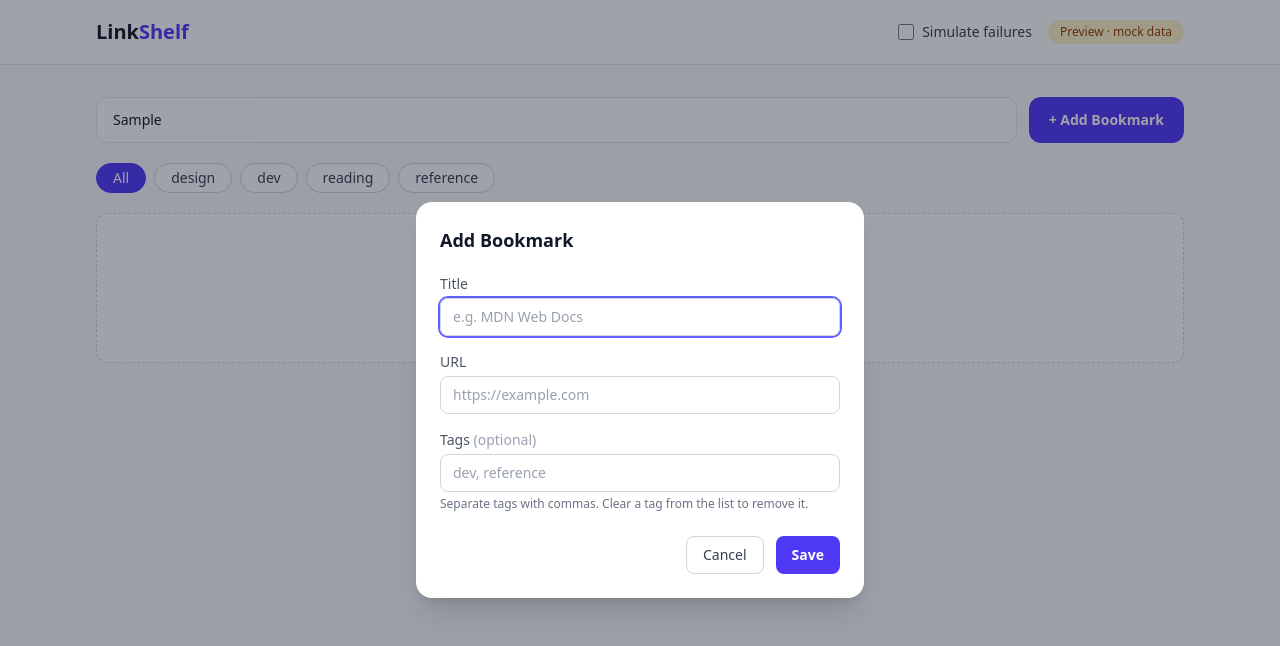
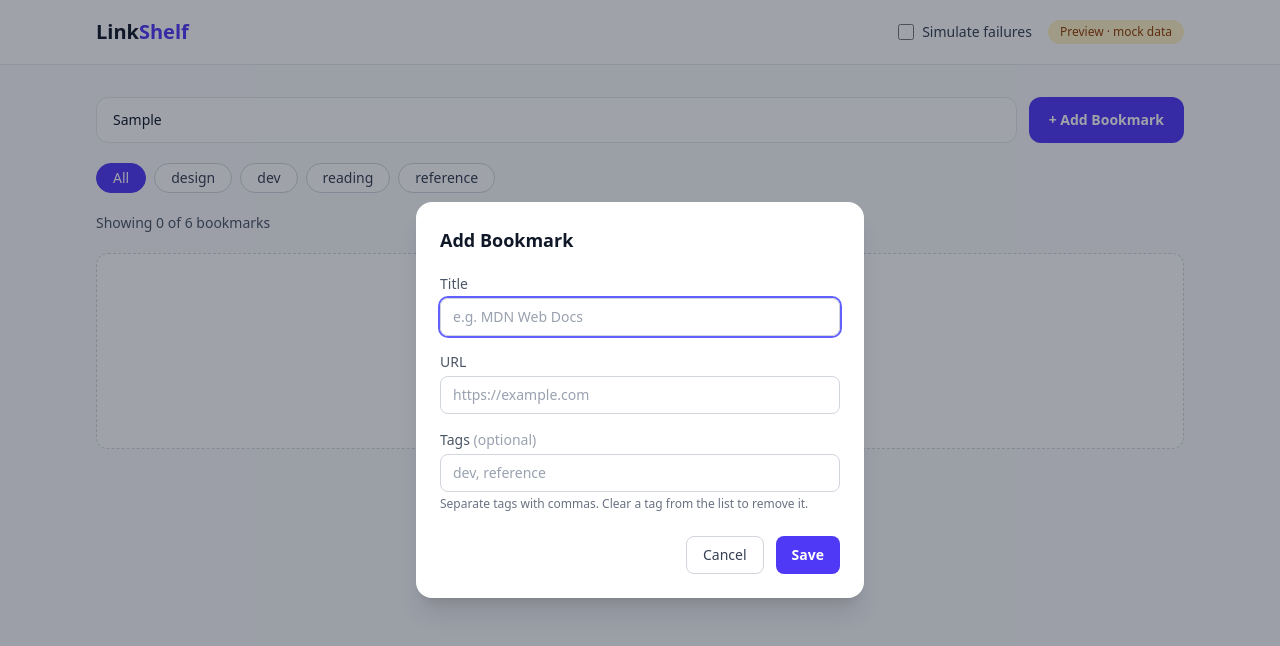
Before and after one commit to Sijia711/linkshelf-p2, a Next.js app: page /bookmark-ui-preview in a window 1280 px wide. Both pictures are taken after typing "Sample" into the empty fields and a click on the button "+ Add Bookmark". Shown: the top 646 px of the page. Built offline with nearby package versions, Linux system fonts and the light colour scheme.

Commit message:
feat(bookmark-ui): show filtered result count and a clear-filters action (refs #7)

```diff
--- a/features/bookmark-ui/BookmarkWorkspace.tsx
+++ b/features/bookmark-ui/BookmarkWorkspace.tsx
@@ -46,6 +46,7 @@ export function BookmarkWorkspace({
 }: BookmarkWorkspaceProps) {
   const searchId = useId();
   const restoringRef = useRef(false);
+  const searchRef = useRef<HTMLInputElement>(null);
 
   const [query, setQuery] = useState("");
   const [activeTag, setActiveTag] = useState<string | null>(null);
@@ -65,6 +66,7 @@ export function BookmarkWorkspace({
   const visible = filterBookmarks(bookmarks, { query, tag: effectiveTag });
   const selected = pruneSelection(selectedIds, visible);
   const emptyState = getEmptyState(bookmarks.length, visible.length);
+  const isFiltered = query.trim() !== "" || effectiveTag !== null;
 
   function clearSelection() {
     setSelectedIds((prev) => (prev.size === 0 ? prev : new Set()));
@@ -78,6 +80,13 @@ export function BookmarkWorkspace({
   function changeTag(tag: string | null) {
     setActiveTag(tag);
     clearSelection();
+  }
+
+  function resetFilters() {
+    setQuery("");
+    setActiveTag(null);
+    clearSelection();
+    searchRef.current?.focus();
   }
 
   function toggleSelected(id: string) {
@@ -148,9 +157,16 @@ export function BookmarkWorkspace({
     }
     if (emptyState === "no-results") {
       return (
-        <p className="rounded-xl border border-dashed border-gray-300 bg-white py-16 text-center text-sm text-gray-500">
-          No bookmarks match your search or filter.
-        </p>
+        <div className="flex flex-col items-center gap-3 rounded-xl border border-dashed border-gray-300 bg-white py-16 text-center">
+          <p className="text-sm text-gray-500">No bookmarks match your search or filter.</p>
+          <button
+            type="button"
+            onClick={resetFilters}
+            className="rounded-lg border border-gray-300 px-3 py-1.5 text-sm text-gray-700 hover:bg-gray-50 focus:outline-none focus-visible:ring-2 focus-visible:ring-indigo-500"
+          >
+            Clear search and filter
+          </button>
+        </div>
       );
     }
     return (
@@ -177,6 +193,7 @@ export function BookmarkWorkspace({
           Search bookmarks by title
         </label>
         <input
+          ref={searchRef}
           id={searchId}
           type="search"
           value={query}
@@ -194,6 +211,12 @@ export function BookmarkWorkspace({
       </div>
 
       {tags.length > 0 && <TagFilter tags={tags} activeTag={effectiveTag} onChange={changeTag} />}
+
+      {isFiltered && bookmarks.length > 0 && (
+        <p className="text-sm text-gray-600" aria-live="polite">
+          Showing {visible.length} of {bookmarks.length} {bookmarks.length === 1 ? "bookmark" : "bookmarks"}
+        </p>
+      )}
 
       {errorMessage && (
         <p role="alert" className="rounded-xl bg-red-50 px-4 py-3 text-sm text-red-700">
```
